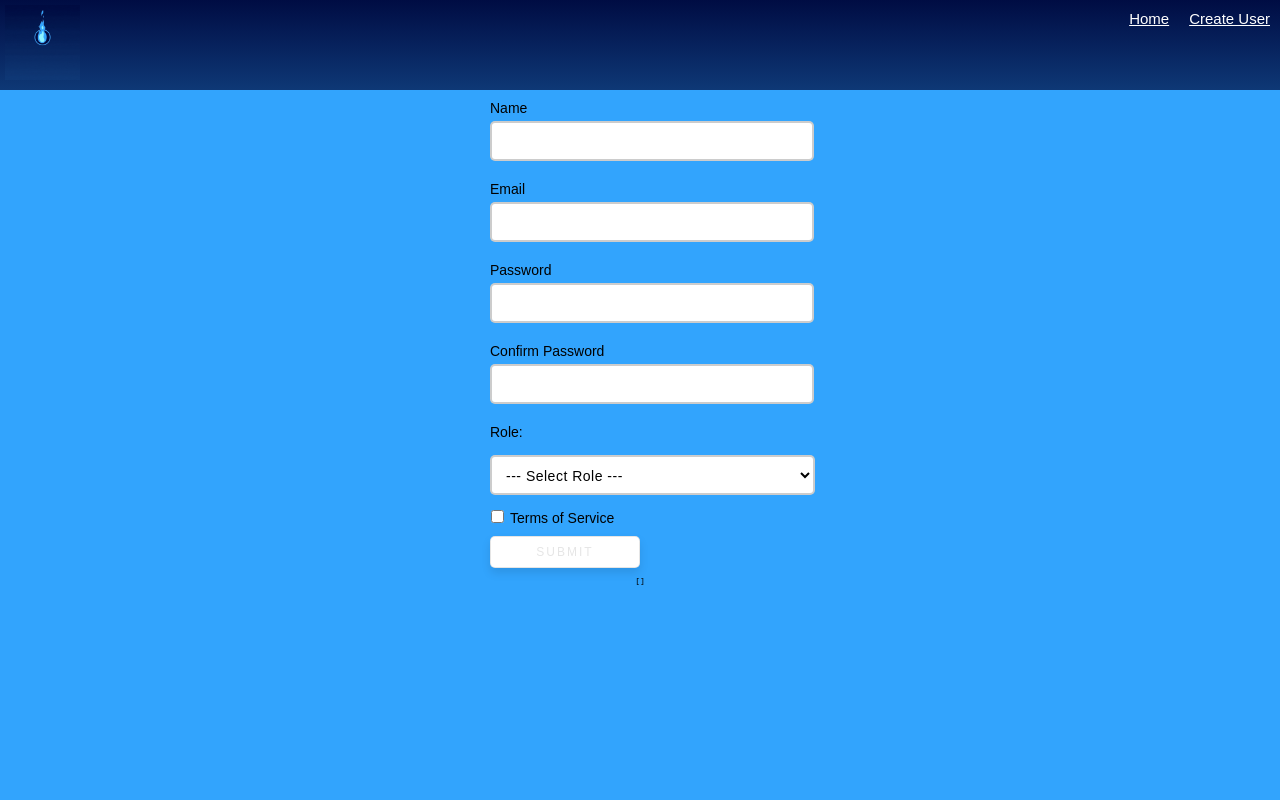
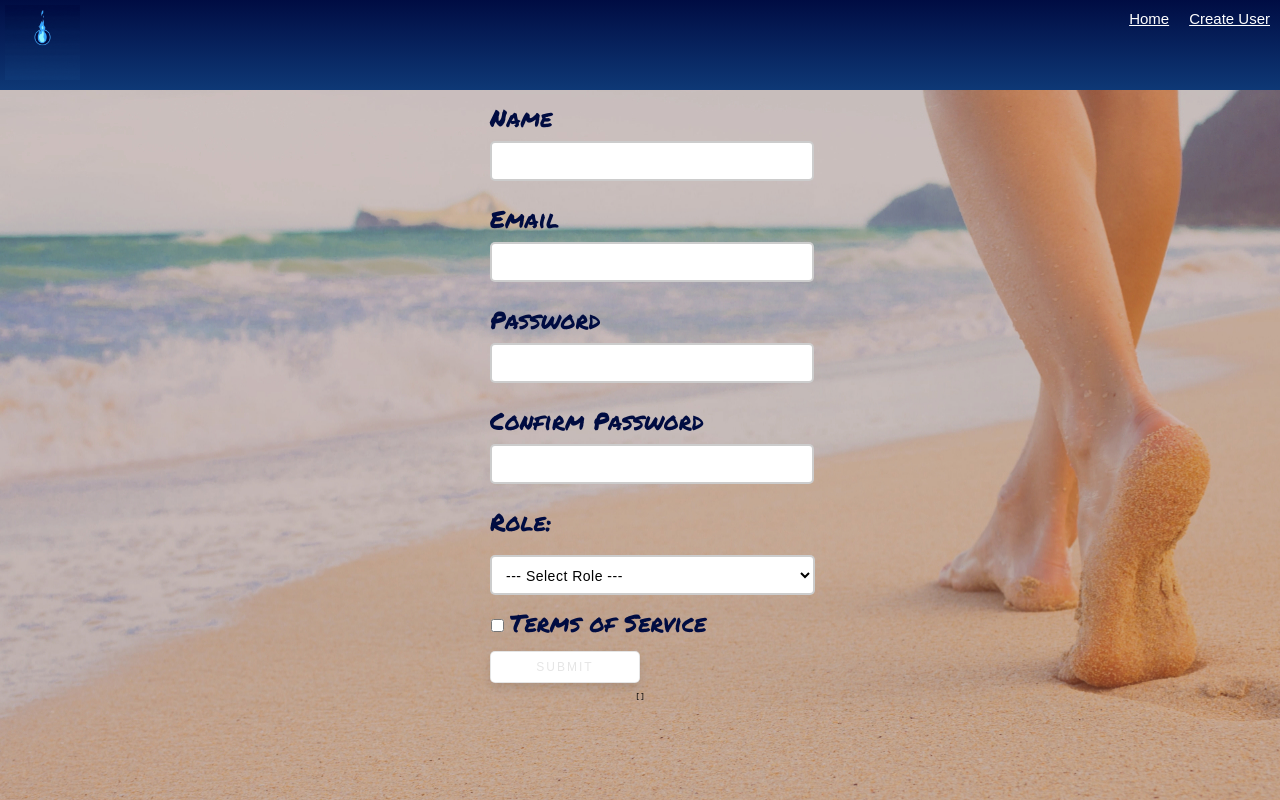
Before and after one commit to hillinm/chillin, a React (Create React App) app: page / in a window 1280 px wide. Built offline with nearby package versions, Linux system fonts and the light colour scheme.

Commit message:
Stretch Done 1.1

```diff
--- a/public/index.html
+++ b/public/index.html
@@ -10,7 +10,8 @@
       homescreen on Android. See https://developers.google.com/web/fundamentals/engage-and-retain/web-app-manifest/
     -->
 	<link rel="manifest" href="%PUBLIC_URL%/manifest.json">
-	<link rel="shortcut icon" href="%PUBLIC_URL%/favicon.ico">
+  <link rel="shortcut icon" href="%PUBLIC_URL%/favicon.ico">
+  <link href="https://fonts.googleapis.com/css2?family=Permanent+Marker&display=swap" rel="stylesheet">
 	<!--
       Notice the use of %PUBLIC_URL% in the tags above.
       It will be replaced with the URL of the `public` folder during the build.
--- a/src/index.css
+++ b/src/index.css
@@ -2,6 +2,7 @@
   padding: 0;
   margin: 0;
   background-color: #32a4fd;
+  background-image: url("./components/images/wallpaperflare.com_wallpaper_transparency.jpg");
 }
 
 .navigation-bar {
@@ -46,7 +47,9 @@
   flex-direction: column;
   align-items: flex-start;
   margin: 10px 0;
-  font-size: 1.4rem;
+  font-size: 2.4rem;
+  font-family: 'Permanent Marker', cursive;
+  color: #000c41;
 }
 
 input,
```
Also changed, not shown: src/components/images/wallpaperflare.com_wallpaper.jpg (added), src/components/images/wallpaperflare.com_wallpaper_transparency.jpg (added).
